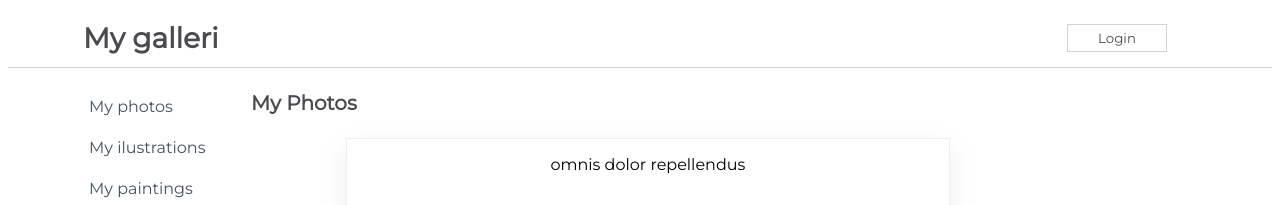
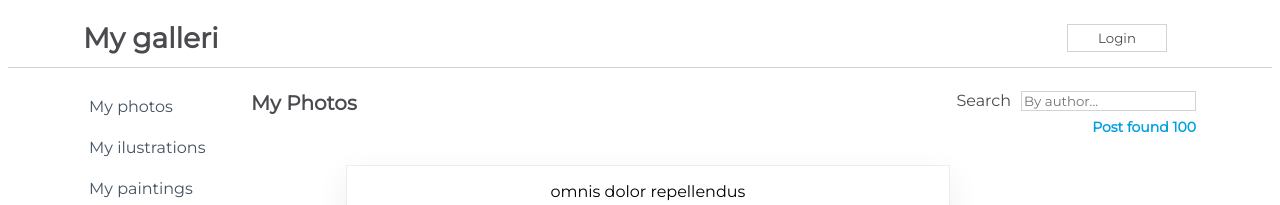
Before and after one commit to rebahama/challenge, a React (Create React App) app in the folder my-app/: page / in a window 1280 px wide. Shown: the top 205 px of the page. Built offline with nearby package versions, Linux system fonts and the light colour scheme.

Commit message:
add search bar

```diff
--- a/my-app/src/components/Content.js
+++ b/my-app/src/components/Content.js
@@ -8,7 +8,9 @@
     constructor(props) {
         super(props)
         this.state = {
-            isLoaded: false
+            isLoaded: false,
+            posts:[],
+
         }
     }
     // after 2 seconds run this code
@@ -16,8 +18,22 @@
         setTimeout(()=>{
             this.setState({
                 isLoaded: true,
+                posts:savedPosts
             })
         }, 2000)
+    }
+
+    handleChange =(e) =>{
+        const name=e.target.value.toLowerCase();
+        console.log(name)
+        const filteredPosts = savedPosts.filter((post)=>{
+            return post.name.toLowerCase().includes(name);
+        })
+
+        this.setState({
+            posts: filteredPosts
+        })
+
     }
 
     render() {
@@ -28,6 +44,15 @@
                 {this.getData}
                 <div className={css.TitleBar}>
                     <h1> My Photos </h1>
+                    <form>
+            <label htmlFor='searchInput'> Search</label>
+            <input
+            id = 'searchInput'
+            placeholder='By author...'
+            onChange={event => this.handleChange(event)}
+            />
+            <h4> Post found {this.state.posts.length}</h4>
+                    </form>
 
                 </div>
 
@@ -35,7 +60,7 @@
                     {
                         // when state is false true run post item else run loader
                         this.state.isLoaded ?
-                    <PostItem savedPosts={savedPosts} />
+                    <PostItem savedPosts={this.state.posts} />
                    :<Loader/>
                     }
                 </div>
```
